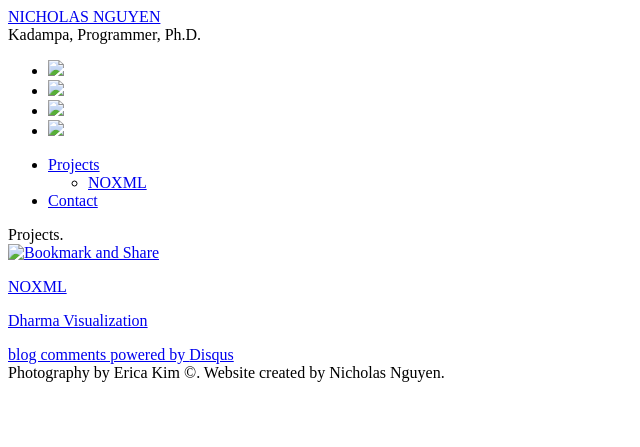
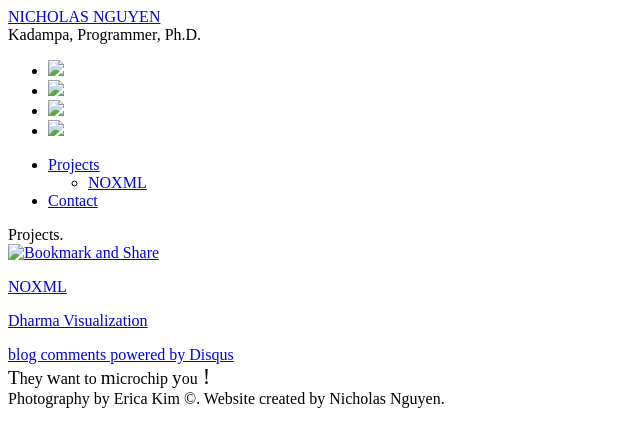
Before and after one commit to nicnguyen/nicnguyen.github.com, a Jekyll site: the page built from projects.html, in a window 1280 px wide. Shown: the top 447 px of the page, without its empty margins (0-640 px from the left). Built offline with Jekyll 4.4.1, drawn with Linux system fonts in a browser that asks for light colours; nearby versions of some CDN libraries; library files that are not in the unit come from our copies; Markdown is read by kramdown in place of the engine named in the settings; comment, search, counter and statistics services are not loaded.

```diff
--- a/_layouts/default.html
+++ b/_layouts/default.html
@@ -101,9 +101,9 @@
 
 
 
-<div id="block"><!--
+<div id="block">
     <div id="warning"><span style="font-size:120%">T</span>hey <span style="font-size:120%">w</span>ant to <span style="font-size:120%">m</span>icrochip <span style="font-size:120%">y</span>ou<span style="font-size:140%; padding-left:5px;">!</span></div>
--->    <div id="footnote">Photography by Erica Kim &copy. Website created by Nicholas Nguyen.</div>
+    <div id="footnote">Photography by Erica Kim &copy. Website created by Nicholas Nguyen.</div>
 </div>
 </body>
 </html>
--- a/_layouts/post.html
+++ b/_layouts/post.html
@@ -98,8 +98,8 @@
     </div>
 </div>
 <div id="block">
-<!--    <div id="warning"><span style="font-size:120%">T</span>hey <span style="font-size:120%">w</span>ant to <span style="font-size:120%">m</span>icrochip <span style="font-size:120%">y</span>ou<span style="font-size:140%; padding-left:5px;">!</span></div>
-   --> <div id="footnote">Photography by Erica Kim &copy. Website created by Nicholas Nguyen.</div>
+    <div id="warning"><span style="font-size:120%">T</span>hey <span style="font-size:120%">w</span>ant to <span style="font-size:120%">m</span>icrochip <span style="font-size:120%">y</span>ou<span style="font-size:140%; padding-left:5px;">!</span></div>
+    <div id="footnote">Photography by Erica Kim &copy. Website created by Nicholas Nguyen.</div>
 </div>
 </body>
 </html>
```
